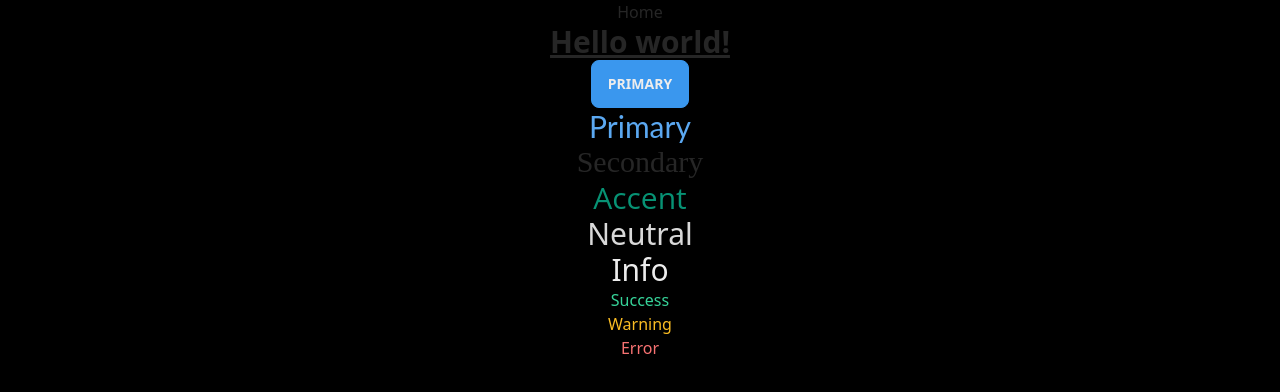
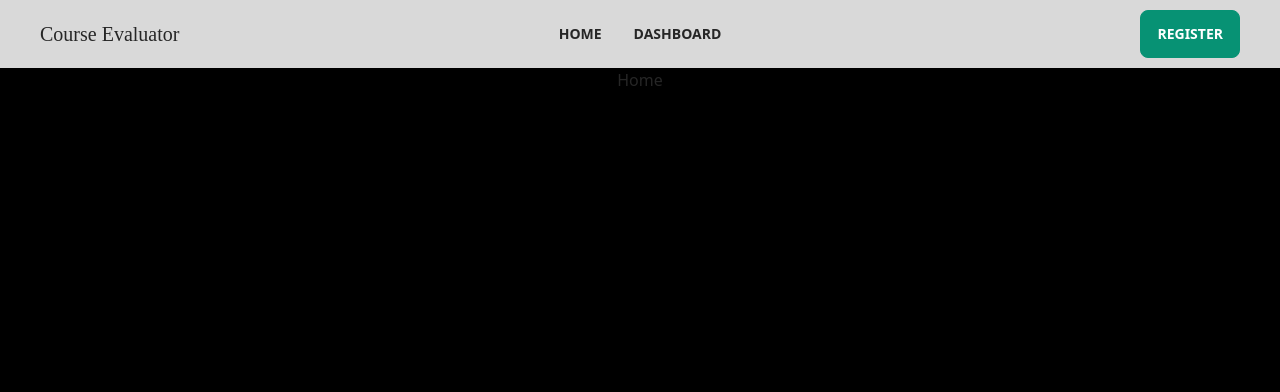
Before and after one commit to crescentpartha/Course-Evaluator, a React (Create React App) app in the folder course-evaluator/: page / in a window 1280 px wide. Shown: the top 392 px of the page. Built offline with nearby package versions, Linux system fonts and the light colour scheme.

Commit message:
Navbar section added

```diff
--- a/course-evaluator/src/App.js
+++ b/course-evaluator/src/App.js
@@ -4,10 +4,12 @@
 import Register from './components/Authentication/Register';
 import Home from './components/Home/Home';
 import NotFound from './components/Shared/NotFound';
+import Navbar from './components/Shared/Navbar';
 
 function App() {
   return (
     <div className="App text-secondary">
+      <Navbar></Navbar>
       <Routes>
         <Route path='/' element={<Home></Home>}></Route>
         <Route path='/home' element={<Home></Home>}></Route>
--- a/course-evaluator/src/components/Home/Home.js
+++ b/course-evaluator/src/components/Home/Home.js
@@ -4,19 +4,6 @@
     return (
         <div>
             <h2>Home</h2>
-            <h1 className="text-3xl text-secondary font-bold underline">
-                Hello world!
-            </h1>
-            <button className='btn btn-active btn-primary text-info'>Primary</button>
-            <br />
-            <p className='text-3xl font-lato text-primary'>Primary</p>
-            <p className='text-3xl font-lobster text-secondary'>Secondary</p>
-            <p className='text-3xl font-opensans text-accent'>Accent</p>
-            <p className='text-3xl text-neutral'>Neutral</p>
-            <p className='text-3xl text-info'>Info</p>
-            <p className='text-success'>Success</p>
-            <p className='text-warning'>Warning</p>
-            <p className='text-error'>Error</p>
         </div>
     );
 };
--- a/course-evaluator/src/components/Shared/Header.js
+++ /dev/null
@@ -1,11 +0,0 @@
-import React from 'react';
-
-const Header = () => {
-    return (
-        <div>
-            <h2>Header</h2>
-        </div>
-    );
-};
-
-export default Header;
--- /dev/null
+++ b/course-evaluator/src/components/Shared/Navbar.js
@@ -0,0 +1,36 @@
+import React from 'react';
+import { Link } from 'react-router-dom';
+
+const Navbar = () => {
+
+    const menuItems = <>
+        <li><Link to='/' className='text-md font-semibold uppercase'>Home</Link></li>
+        <li><Link to='/' className='text-md font-semibold uppercase'>Dashboard</Link></li>
+    </>
+
+    return (
+        <div className="navbar bg-neutral sm:px-10">
+            <div className="navbar-start">
+                <div className="dropdown">
+                    <label tabIndex={0} className="btn btn-ghost lg:hidden">
+                        <svg xmlns="http://www.w3.org/2000/svg" className="h-5 w-5" fill="none" viewBox="0 0 24 24" stroke="currentColor"><path strokeLinecap="round" strokeLinejoin="round" strokeWidth="2" d="M4 6h16M4 12h8m-8 6h16" /></svg>
+                    </label>
+                    <ul tabIndex={0} className="menu menu-sm dropdown-content mt-3 p-2 shadow bg-base-100 rounded-box w-52">
+                        {menuItems}
+                    </ul>
+                </div>
+                <Link to='/' className="font-lobster text-xl">Course Evaluator</Link>
+            </div>
+            <div className="navbar-center hidden lg:flex">
+                <ul className="menu menu-horizontal px-1">
+                    {menuItems}
+                </ul>
+            </div>
+            <div className="navbar-end">
+                <Link className="btn btn-accent text-white">Register</Link>
+            </div>
+        </div >
+    );
+};
+
+export default Navbar;
```
